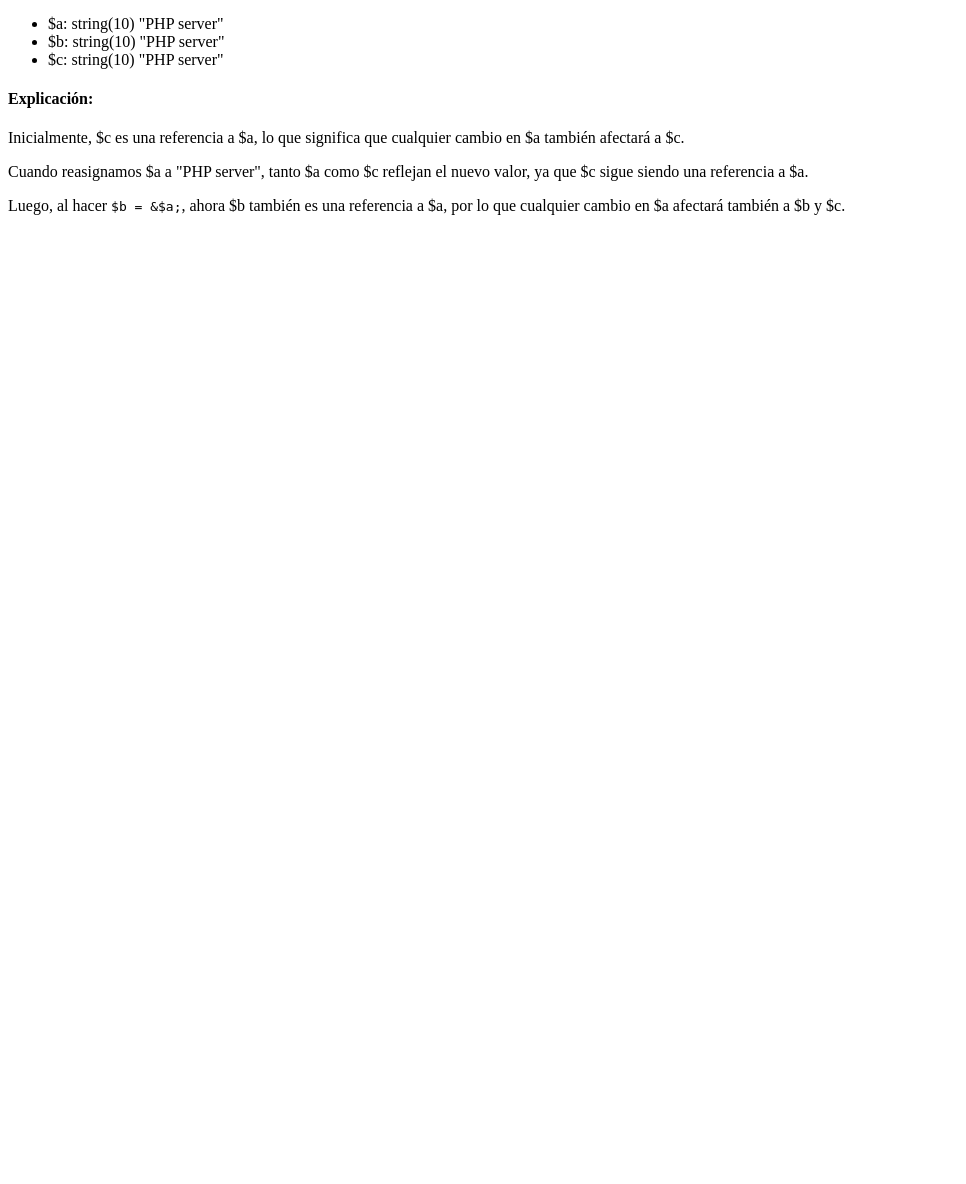
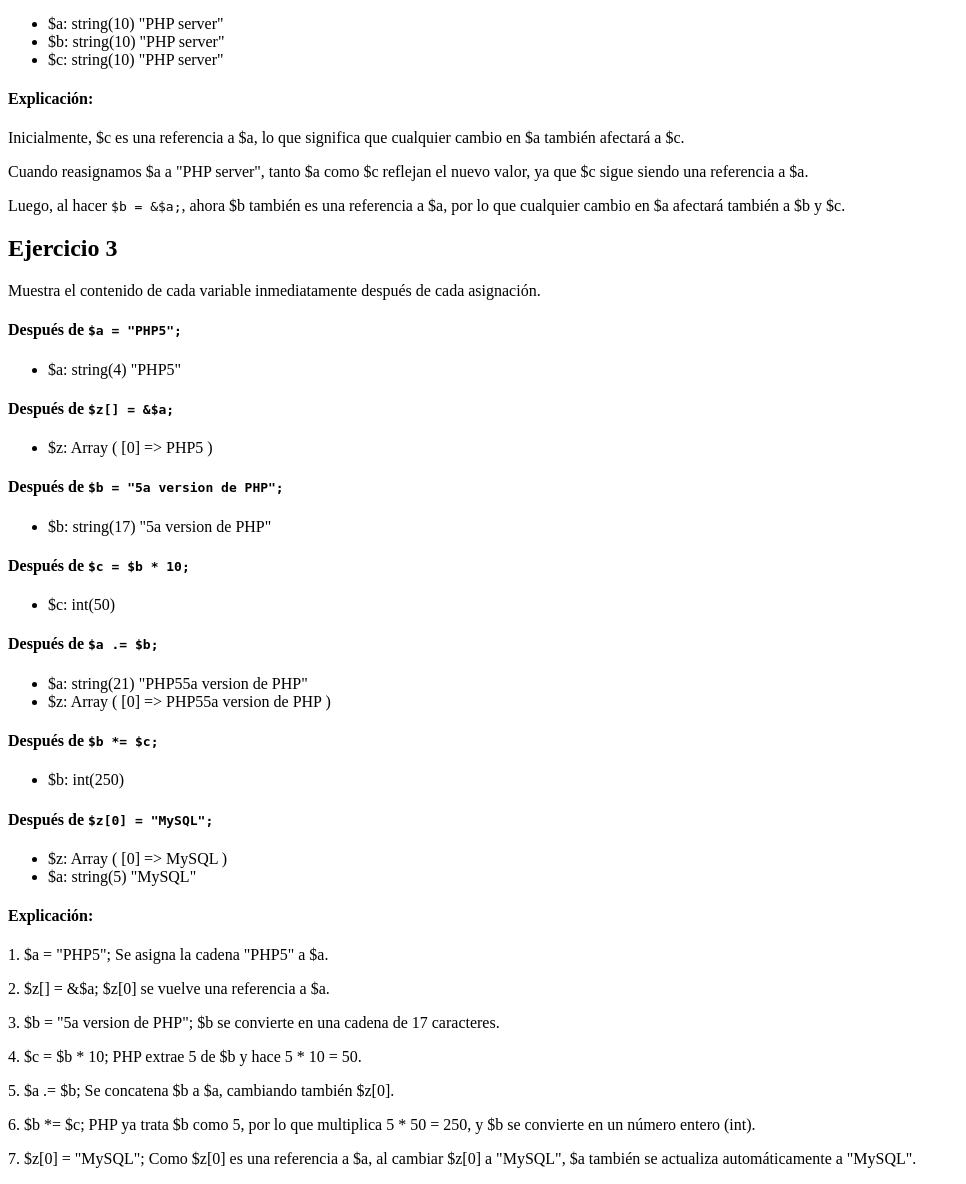
Before and after one commit to AlfredoRiveraaa/tecweb, a PHP site: page / in a window 1280 px wide. Shown: the part 765-1949 px from the top of the page, without its empty margins (0-966 px from the left). Before the commit the page ends 980 px from the top, so only its background shows below. Run offline with PHP 8.4, Linux system fonts and the light colour scheme.

Commit message:
Ejercicio 3 realizado en index.php

```diff
--- a/practicas/p04/index.php
+++ b/practicas/p04/index.php
@@ -76,5 +76,59 @@
         // Liberar variables
         unset($a, $b, $c);
     ?>
+
+    <!-- Ejercicio 3 -->
+    <h2>Ejercicio 3</h2>
+    <p>Muestra el contenido de cada variable inmediatamente después de cada asignación.</p>
+    <?php
+        // Primera asignación
+        $a = "PHP5";
+        echo '<h4>Después de <code>$a = "PHP5";</code></h4>';
+        echo '<ul><li>$a: '; var_dump($a); echo '</li></ul>';
+
+        // Asignación por referencia en un array
+        $z[] = &$a;
+        echo '<h4>Después de <code>$z[] = &$a;</code></h4>';
+        echo '<ul><li>$z: '; print_r($z); echo '</li></ul>';
+
+        // Nueva asignación a $b
+        $b = "5a version de PHP";
+        echo '<h4>Después de <code>$b = "5a version de PHP";</code></h4>';
+        echo '<ul><li>$b: '; var_dump($b); echo '</li></ul>';
+
+        // Operación con $c (Se convierte $b a número antes de multiplicar para evitar error "A non-numeric value encountered")
+        $c = intval($b) * 10;
+        echo '<h4>Después de <code>$c = $b * 10;</code></h4>';
+        echo '<ul><li>$c: '; var_dump($c); echo '</li></ul>';
+
+        // Concatenación en $a
+        $a .= $b;
+        echo '<h4>Después de <code>$a .= $b;</code></h4>';
+        echo '<ul><li>$a: '; var_dump($a); echo '</li>';
+        echo '<li>$z: '; print_r($z); echo '</li></ul>';
+
+        // Multiplicación en $b
+        $b = intval($b) * $c;
+        echo '<h4>Después de <code>$b *= $c;</code></h4>';
+        echo '<ul><li>$b: '; var_dump($b); echo '</li></ul>';
+
+        // Cambio en el array $z
+        $z[0] = "MySQL";
+        echo '<h4>Después de <code>$z[0] = "MySQL";</code></h4>';
+        echo '<ul><li>$z: '; print_r($z); echo '</li>';
+        echo '<li>$a: '; var_dump($a); echo '</li></ul>';
+
+        // Explicación del comportamiento
+        echo '<h4>Explicación:</h4>';
+        echo '<p>1. $a = "PHP5";	Se asigna la cadena "PHP5" a $a.</p>';
+        echo '<p>2. $z[] = &$a;	$z[0] se vuelve una referencia a $a.</p>';
+        echo '<p>3. $b = "5a version de PHP";	$b se convierte en una cadena de 17 caracteres.</p>';
+        echo '<p>4. $c = $b * 10;	PHP extrae 5 de $b y hace 5 * 10 = 50.</p>';
+        echo '<p>5. $a .= $b;	Se concatena $b a $a, cambiando también $z[0].</p>';
+        echo '<p>6. $b *= $c;	PHP ya trata $b como 5, por lo que multiplica 5 * 50 = 250, y $b se convierte en un número entero (int).</p>';
+        echo '<p>7. $z[0] = "MySQL";	Como $z[0] es una referencia a $a, al cambiar $z[0] a "MySQL", $a también se actualiza automáticamente a "MySQL".</p>';
+        // Liberar variables
+        unset($a, $b, $c, $z);
+    ?>
 </body>
 </html>
```
